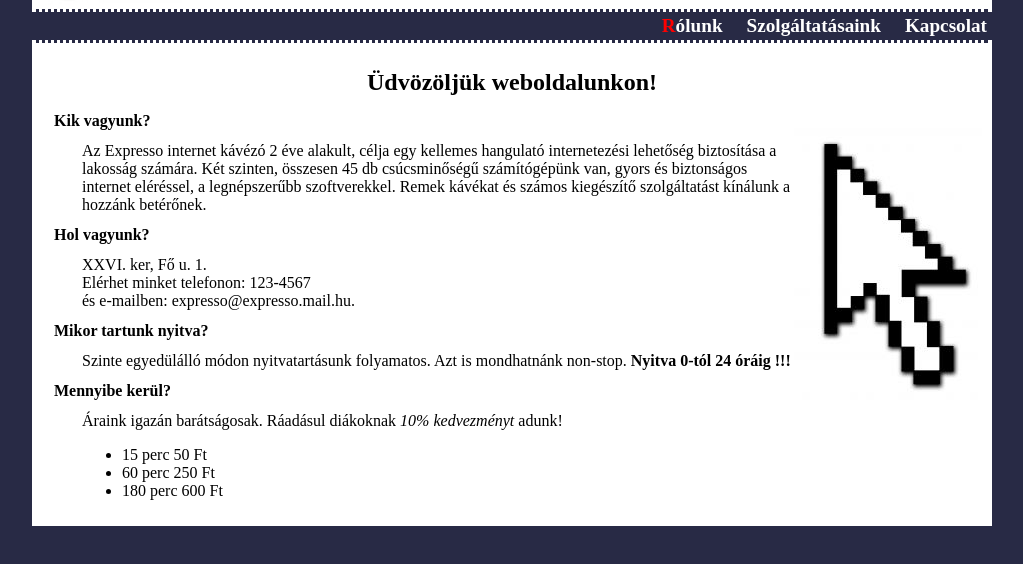
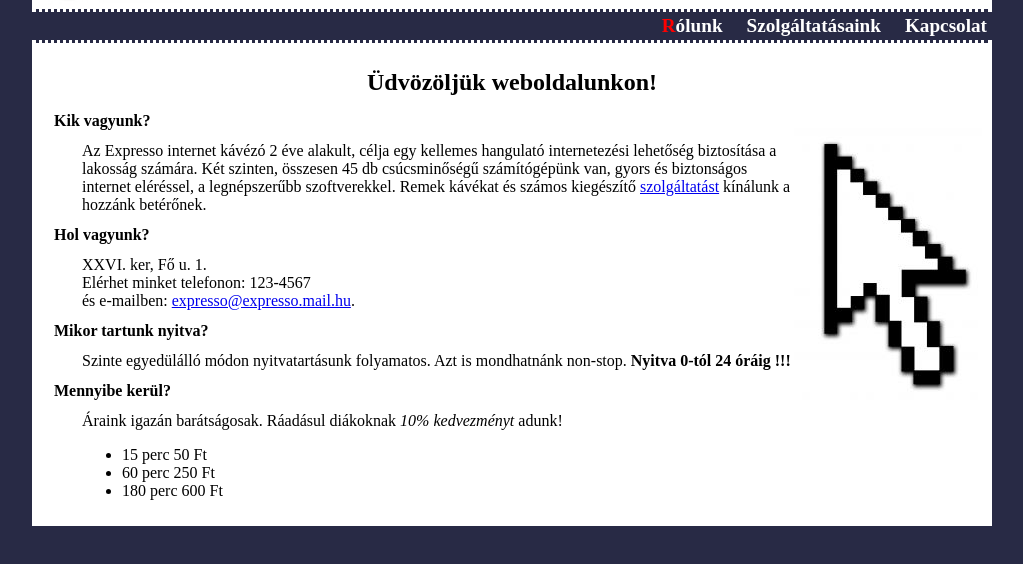
Before and after one commit to paaldorina/munkaf-jlok-20_onallo, a plain HTML site: page index.html in a window 1280 px wide. Shown: the part 116-680 px from the top of the page, without its empty margins (128-1151 px from the left). Drawn offline with Linux system fonts and the light colour scheme.

Commit message:
feladat 4

```diff
--- a/index.html
+++ b/index.html
@@ -24,11 +24,11 @@
             <p class="kep"><img src="expresso_1.jpg"></p>
             <dl>
                 <dt>Kik vagyunk?</dt>
-                <dd>Az Expresso internet kávézó 2 éve alakult, célja egy kellemes hangulató internetezési lehetőség biztosítása a lakosság számára. Két szinten, összesen 45 db csúcsminőségű számítógépünk van, gyors és biztonságos internet eléréssel, a legnépszerűbb szoftverekkel. Remek kávékat és számos kiegészítő szolgáltatást kínálunk a hozzánk betérőnek.</dd>
+                <dd>Az Expresso internet kávézó 2 éve alakult, célja egy kellemes hangulató internetezési lehetőség biztosítása a lakosság számára. Két szinten, összesen 45 db csúcsminőségű számítógépünk van, gyors és biztonságos internet eléréssel, a legnépszerűbb szoftverekkel. Remek kávékat és számos kiegészítő <a href="szolg.html">szolgáltatást</a> kínálunk a hozzánk betérőnek.</dd>
                 <dt>Hol vagyunk?</dt>
                 <dd>XXVI. ker, Fő u. 1.<br>
                     Elérhet minket telefonon: 123-4567<br>
-                    és e-mailben: expresso@expresso.mail.hu.</dd>
+                    és e-mailben: <a href="mailto:expresso@expresso.mail.hu">expresso@expresso.mail.hu</a>.</dd>
                 <dt>Mikor tartunk nyitva?</dt>
                 <dd>Szinte egyedülálló módon nyitvatartásunk folyamatos. Azt is mondhatnánk non-stop. <b>Nyitva 0-tól 24 óráig !!!</b></dd>
                 <dt>Mennyibe kerül?</dt>
```
Also changed, not shown: szolg.html (renamed from szolg.txt).
